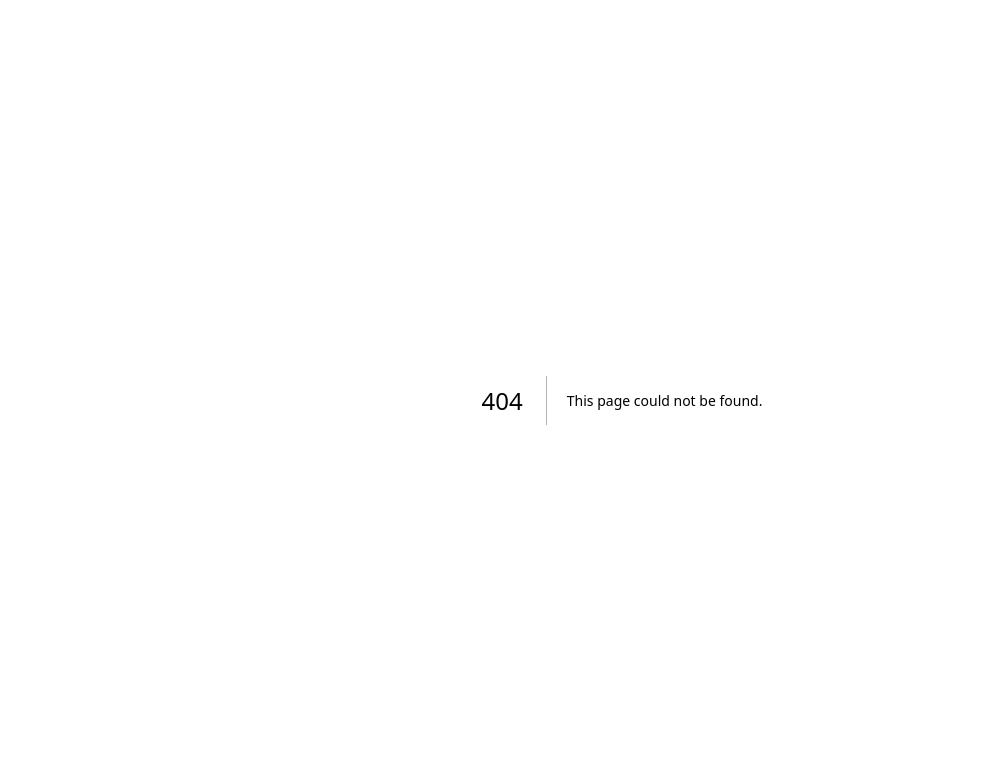
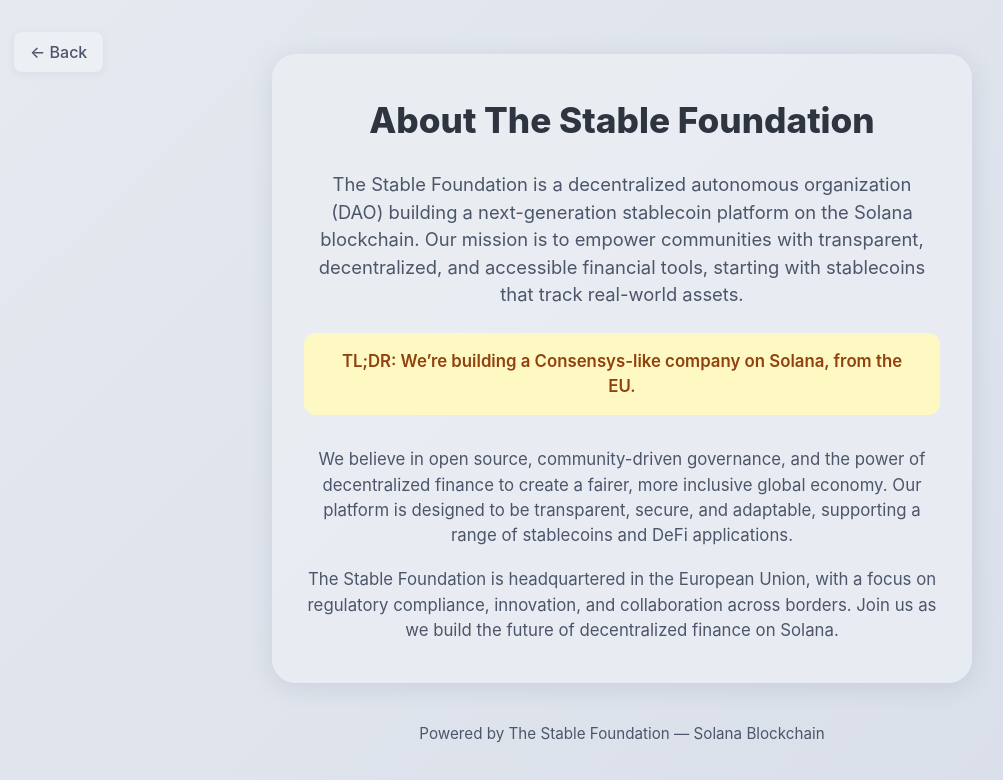
Before and after one commit to TheStableFoundation/bach-money, a Next.js app: page /about in a window 1280 px wide. Before the commit this address had no page. Shown: the top 780 px of the page, without its empty margins (18-1021 px from the left). Built offline with nearby package versions, Linux system fonts and the light colour scheme.

Commit message:
add about page

```diff
--- /dev/null
+++ b/app/about/page.tsx
@@ -0,0 +1,84 @@
+"use client";
+import React from "react";
+import { useRouter } from "next/navigation";
+
+export default function AboutPage() {
+  const router = useRouter();
+  return (
+    <main
+      style={{
+        minHeight: "100vh",
+        background: "linear-gradient(135deg, #e5e9f0 0%, #d8dee9 100%)",
+        display: "flex",
+        flexDirection: "column",
+        alignItems: "center",
+        justifyContent: "center",
+        fontFamily: "'Inter', 'Helvetica Neue', Arial, sans-serif",
+        color: "#2e3440",
+        padding: "2rem",
+      }}
+    >
+      <button
+        onClick={() => router.push("/")}
+        style={{
+          position: "absolute",
+          left: 32,
+          top: 32,
+          background: "#eceff4",
+          color: "#4c566a",
+          border: "none",
+          borderRadius: "0.5rem",
+          padding: "0.5rem 1rem",
+          fontWeight: 500,
+          cursor: "pointer",
+          boxShadow: "0 2px 8px 0 #4c566a11",
+          transition: "background 0.2s",
+          zIndex: 10,
+        }}
+      >
+        ← Back
+      </button>
+      <div
+        style={{
+          background: "#eceff4cc",
+          borderRadius: "1.5rem",
+          boxShadow: "0 4px 24px 0 #4c566a22",
+          padding: "2.5rem 2rem",
+          maxWidth: 700,
+          width: "100%",
+          textAlign: "center",
+        }}
+      >
+        <h1 style={{ fontSize: "2.2rem", fontWeight: 800, marginBottom: "1.5rem" }}>
+          About The Stable Foundation
+        </h1>
+        <p style={{ fontSize: "1.15rem", color: "#4c566a", marginBottom: "1.5rem" }}>
+          The Stable Foundation is a decentralized autonomous organization (DAO) building a next-generation stablecoin platform on the Solana blockchain. Our mission is to empower communities with transparent, decentralized, and accessible financial tools, starting with stablecoins that track real-world assets.
+        </p>
+        <div
+          style={{
+            background: "#fef9c3",
+            color: "#92400e",
+            borderRadius: "0.75rem",
+            padding: "1rem 1.5rem",
+            fontWeight: 600,
+            margin: "0 auto 2rem auto",
+            display: "inline-block",
+            fontSize: "1.05rem",
+          }}
+        >
+          TL;DR: We’re building a Consensys-like company on Solana, from the EU.
+        </div>
+        <p style={{ fontSize: "1.05rem", color: "#4c566a", marginBottom: "1.2rem" }}>
+          We believe in open source, community-driven governance, and the power of decentralized finance to create a fairer, more inclusive global economy. Our platform is designed to be transparent, secure, and adaptable, supporting a range of stablecoins and DeFi applications.
+        </p>
+        <p style={{ fontSize: "1.05rem", color: "#4c566a" }}>
+          The Stable Foundation is headquartered in the European Union, with a focus on regulatory compliance, innovation, and collaboration across borders. Join us as we build the future of decentralized finance on Solana.
+        </p>
+      </div>
+      <footer style={{ marginTop: "2.5rem", color: "#4c566a", fontSize: "0.95rem", padding: "0 1rem" }}>
+        Powered by The Stable Foundation &mdash; Solana Blockchain
+      </footer>
+    </main>
+  );
+}
--- a/components/Layout/Footer.tsx
+++ b/components/Layout/Footer.tsx
@@ -29,6 +29,11 @@
             <div>
               <h2 className="mb-6 text-sm font-semibold text-gray-900 uppercase dark:text-white">Resources</h2>
               <ul className="font-medium text-gray-500 dark:text-gray-400">
+                <li className="mb-2">
+                  <Link href="/about">
+                    About
+                  </Link>
+                </li>
                 <li className="mb-2">
                   <Link href="/whitepaper">
                     Whitepaper <span className="text-xs text-red-400 dark:text-red-500">WIP</span>
@@ -110,7 +115,7 @@
               <span className="sr-only">GitHub</span>
             </a>
             <a
-              href="https://discord.gg/7wm5fzF6"
+              href="https://www.linkedin.com/company/thestablefoundation/about/"
               className="ms-5 text-gray-500 hover:text-gray-900 dark:hover:text-white"
               target="_blank"
               rel="noopener noreferrer"
@@ -120,11 +125,11 @@
                 aria-hidden="true"
                 xmlns="http://www.w3.org/2000/svg"
                 fill="currentColor"
-                viewBox="0 0 21 16"
+                viewBox="0 0 24 24"
               >
-                <path d="M16.942 1.556a16.3 16.3 0 0 0-4.126-1.3 12.04 12.04 0 0 0-.529 1.1 15.175 15.175 0 0 0-4.573 0 11.585 11.585 0 0 0-.535-1.1 16.274 16.274 0 0 0-4.129 1.3A17.392 17.392 0 0 0 .182 13.218a15.785 15.785 0 0 0 4.963 2.521c.41-.564.773-1.16 1.084-1.785a10.63 10.63 0 0 1-1.706-.83c.143-.106.283-.217.418-.33a11.664 11.664 0 0 0 10.118 0c.137.113.277.224.418.33-.544.328-1.116.606-1.71.832a12.52 12.52 0 0 0 1.084 1.785 16.46 16.46 0 0 0 5.064-2.595 17.286 17.286 0 0 0-2.973-11.59ZM6.678 10.813a1.941 1.941 0 0 1-1.8-2.045 1.93 1.93 0 0 1 1.8-2.047 1.919 1.919 0 0 1 1.8 2.047 1.93 1.93 0 0 1-1.8 2.045Zm6.644 0a1.94 1.94 0 0 1-1.8-2.045 1.93 1.93 0 0 1 1.8-2.047 1.918 1.918 0 0 1 1.8 2.047 1.93 1.93 0 0 1-1.8 2.045Z" />
+                <path d="M19 0h-14c-2.76 0-5 2.24-5 5v14c0 2.76 2.24 5 5 5h14c2.76 0 5-2.24 5-5v-14c0-2.76-2.24-5-5-5zm-11 19h-3v-9h3v9zm-1.5-10.29c-.97 0-1.75-.79-1.75-1.75s.78-1.75 1.75-1.75 1.75.79 1.75 1.75-.78 1.75-1.75 1.75zm15.5 10.29h-3v-4.5c0-1.08-.02-2.47-1.5-2.47-1.5 0-1.73 1.17-1.73 2.39v4.58h-3v-9h2.89v1.23h.04c.4-.75 1.38-1.54 2.84-1.54 3.04 0 3.6 2 3.6 4.59v4.72z"/>
               </svg>
-              <span className="sr-only">Discord community</span>
+              <span className="sr-only">LinkedIn</span>
             </a>
           </div>
         </div>
```
